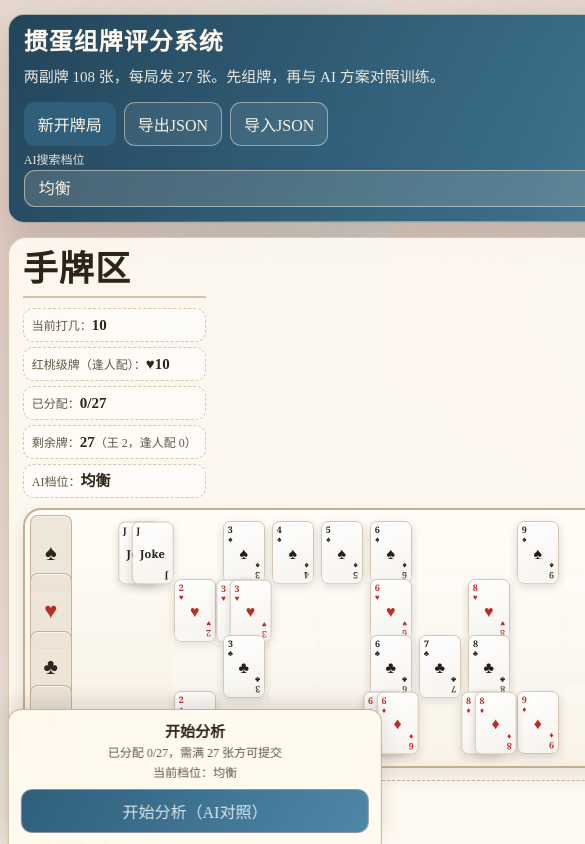
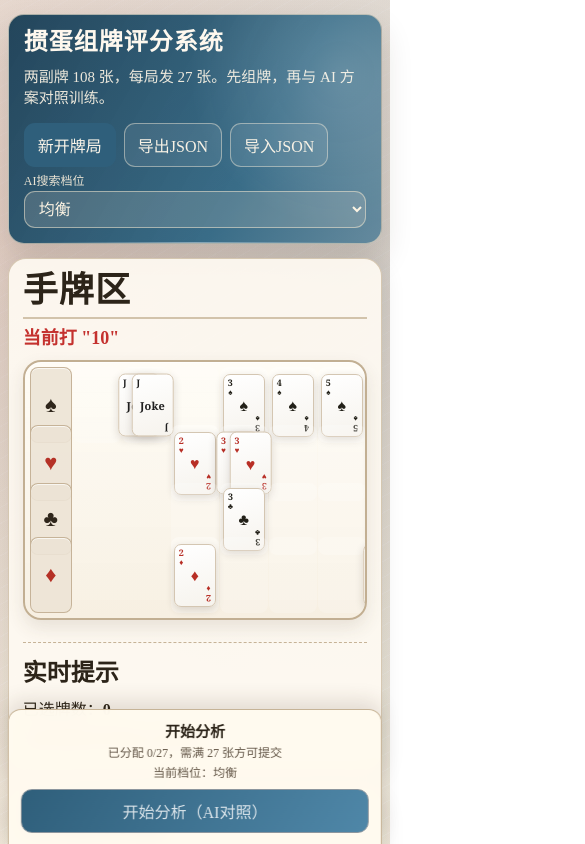
Before and after one commit to ptao73/GDan, a React (Vite) app: page / in a window 390 px wide. Shown: the top 844 px of the page, 585 px wide, since content can reach past the window. Built offline with nearby package versions, Linux system fonts and the light colour scheme.

Commit message:
style: move hand title to left and show red trump marker

```diff
--- a/src/App.css
+++ b/src/App.css
@@ -179,39 +179,43 @@ button.ghost:hover {
   font-size: 15px;
 }
 
-.cards-head {
-  display: flex;
-  align-items: flex-end;
-  justify-content: space-between;
-  gap: 10px;
-  flex-wrap: wrap;
-  padding-bottom: 8px;
-  border-bottom: 2px solid rgba(196, 177, 148, 0.74);
+.cards-layout {
+  display: grid;
+  grid-template-columns: auto 1fr;
+  gap: 12px;
+  align-items: start;
 }
 
-.cards-head > h2 {
-  margin: 0;
-  padding-bottom: 0;
-  border-bottom: 0;
+.cards-side {
+  width: 160px;
+  display: grid;
+  gap: 8px;
+  padding-top: 8px;
 }
 
-.status-bar.merged {
-  flex: 1;
-  min-width: 560px;
-  grid-template-columns: repeat(5, minmax(0, 1fr));
-  gap: 6px;
+.cards-side h2 {
+  margin: 0;
   padding: 0;
-  border: 0;
-  border-radius: 0;
-  background: transparent;
-  box-shadow: none;
-  animation: none;
+  border-bottom: 0;
+  font-size: clamp(36px, 4.6vw, 52px);
+  letter-spacing: 2px;
+  line-height: 1;
 }
 
-.status-bar.merged span {
-  padding: 8px 10px;
-  font-size: 13px;
-  white-space: nowrap;
+.cards-trump {
+  margin: 0;
+  color: #c4312e;
+  font-size: 24px;
+  font-weight: 700;
+  line-height: 1.1;
+}
+
+.cards-main {
+  min-width: 0;
+}
+
+.cards-main .matrix-board {
+  margin-top: 0;
 }
 
 .notice {
@@ -267,10 +271,10 @@ button.ghost:hover {
   letter-spacing: 0.5px;
 }
 
-.cards-head > h2,
+.cards-side h2,
 .combos-panel > h2 {
-  font-size: clamp(36px, 4.6vw, 52px);
-  letter-spacing: 2px;
+  font-size: clamp(34px, 4.4vw, 50px);
+  letter-spacing: 1.5px;
 }
 
 .panel h3 {
@@ -962,15 +966,6 @@ button.ghost:hover {
   .layout-grid:not(.main-grid) {
     grid-template-columns: minmax(0, 1.2fr) minmax(0, 1fr);
   }
-
-  .status-bar:not(.merged) {
-    grid-template-columns: repeat(auto-fit, minmax(150px, 1fr));
-  }
-
-  .status-bar.merged {
-    min-width: 0;
-    grid-template-columns: repeat(3, minmax(0, 1fr));
-  }
 }
 
 @media (max-width: 980px) {
@@ -988,6 +983,23 @@ button.ghost:hover {
   .layout-grid,
   .results-grid {
     grid-template-columns: 1fr;
+  }
+
+  .cards-layout {
+    grid-template-columns: 1fr;
+    gap: 6px;
+  }
+
+  .cards-side {
+    width: auto;
+    display: flex;
+    align-items: baseline;
+    gap: 10px;
+    padding-top: 0;
+  }
+
+  .cards-trump {
+    font-size: 20px;
   }
 
   .combo-compare-grid {
@@ -1035,32 +1047,19 @@ button.ghost:hover {
     font-size: 15px;
   }
 
-  .cards-head > h2,
+  .cards-side h2,
   .combos-panel > h2 {
     font-size: clamp(30px, 9vw, 42px);
     letter-spacing: 1px;
   }
 
-  .cards-head {
+  .cards-side {
     display: grid;
-    border-bottom: 0;
-    padding-bottom: 0;
+    gap: 4px;
   }
 
-  .status-bar:not(.merged) {
-    grid-template-columns: 1fr;
-  }
-
-  .status-bar.merged {
-    grid-template-columns: repeat(2, minmax(0, 1fr));
-    gap: 5px;
-  }
-
-  .status-bar.merged span {
-    white-space: normal;
-    line-height: 1.2;
-    font-size: 12px;
-    padding: 7px 8px;
+  .cards-trump {
+    font-size: 18px;
   }
 
   .score-grid {
@@ -1122,10 +1121,6 @@ button.ghost:hover {
     font-size: 24px;
   }
 
-  .status-bar.merged {
-    grid-template-columns: 1fr;
-  }
-
   .matrix-board {
     padding: 5px;
   }
--- a/src/App.jsx
+++ b/src/App.jsx
@@ -1,7 +1,6 @@
 import './App.css';
 import { useGameState } from './hooks/useGameState.js';
 import Header from './components/Header.jsx';
-import StatusBar from './components/StatusBar.jsx';
 import CardMatrix from './components/CardMatrix.jsx';
 import SelectionPanel from './components/SelectionPanel.jsx';
 import ComboList from './components/ComboList.jsx';
@@ -35,18 +34,12 @@ export default function App() {
 
       <section className="layout-grid main-grid">
         <article className="panel cards-panel">
-          <div className="cards-head">
+          <div className="cards-layout">
+            <div className="cards-side">
               <h2>手牌区</h2>
-            <StatusBar
-              className="merged"
-              trumpRank={g.trumpRank}
-              assignedCardsCount={g.assignedCardsCount}
-              remainingCount={g.remainingCards.length}
-              jokersRemain={g.jokersRemain}
-              wildcardRemain={g.wildcardRemain}
-              aiSearchModeLabel={g.aiSearchModeLabel}
-            />
+              <p className="cards-trump">当前打 "{g.trumpRank}"</p>
             </div>
+            <div className="cards-main">
               <CardMatrix
                 remainingCards={g.remainingCards}
                 selectedIds={g.selectedIds}
@@ -54,6 +47,8 @@ export default function App() {
                 trumpRank={g.trumpRank}
                 isSolving={g.isSolving}
               />
+            </div>
+          </div>
           <SelectionPanel
             selectedCards={g.selectedCards}
             candidateTypes={g.candidateTypes}
```
Lines whose indentation alone changed are shown as unchanged.
